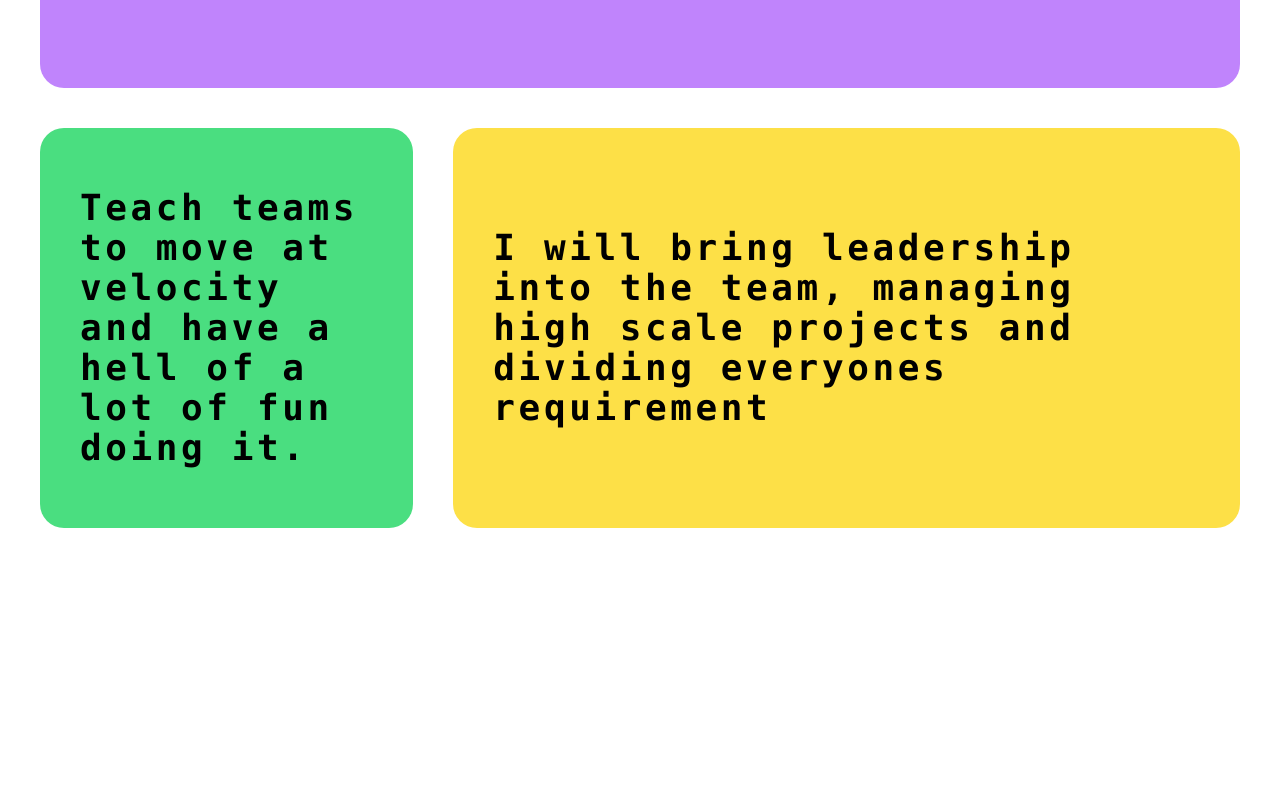
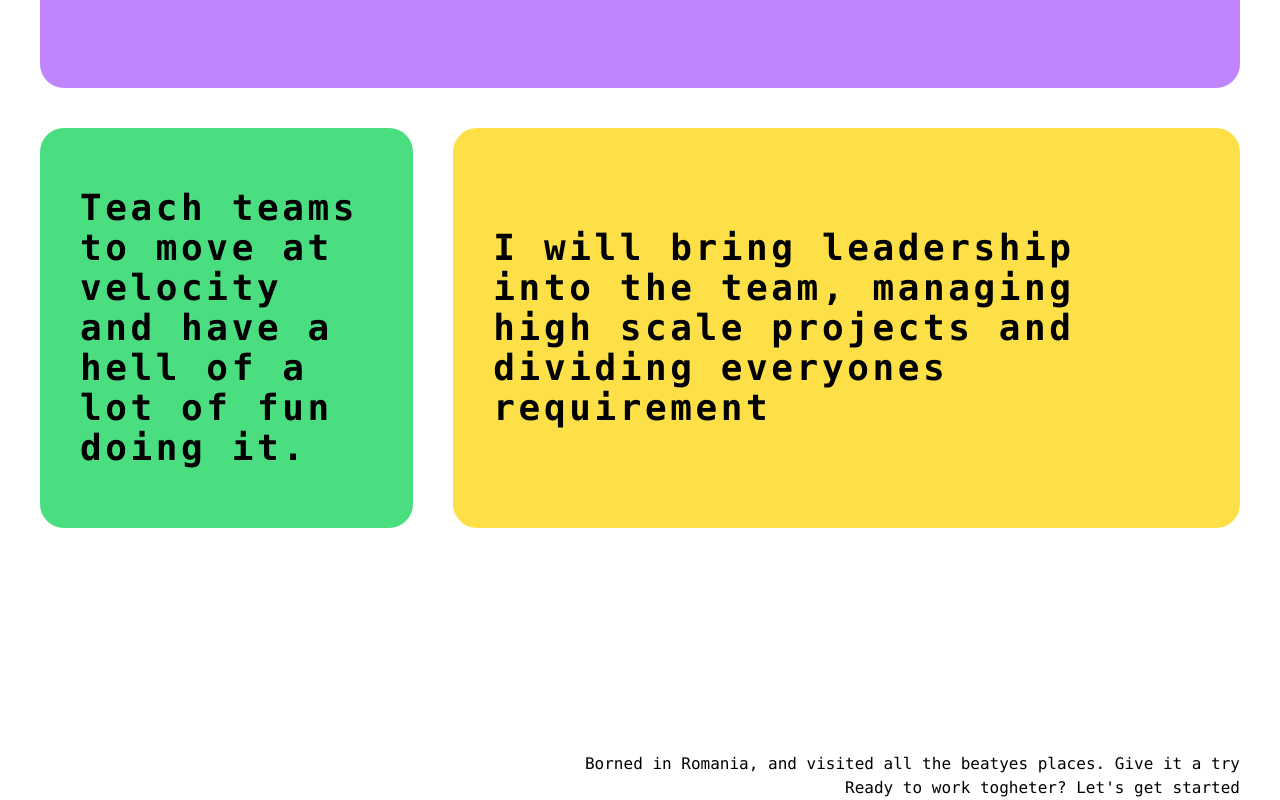
Before and after one commit to N1kos9/landing-page, a React (Vite) app: page / in a window 1280 px wide. Shown: the part 3389-4189 px from the top of the page. Before the commit the page ends 3917 px from the top, so only its background shows below. Built offline with nearby package versions, Linux system fonts and the light colour scheme.

Commit message:
text added

```diff
--- a/src/App.jsx
+++ b/src/App.jsx
@@ -86,6 +86,14 @@ function App() {
             and dividing everyones requirement
           </div>
         </div>
+        <div className="md:mt-56 mt-36 flex flex-col text-left items-end">
+          <p className="">
+            Borned in Romania, and visited all the beatyes places. Give it a try
+          </p>
+          <p className="">
+            Ready to work togheter? Let's <a href="">get started</a>
+          </p>
+        </div>
       </div>
     </>
   );
```
